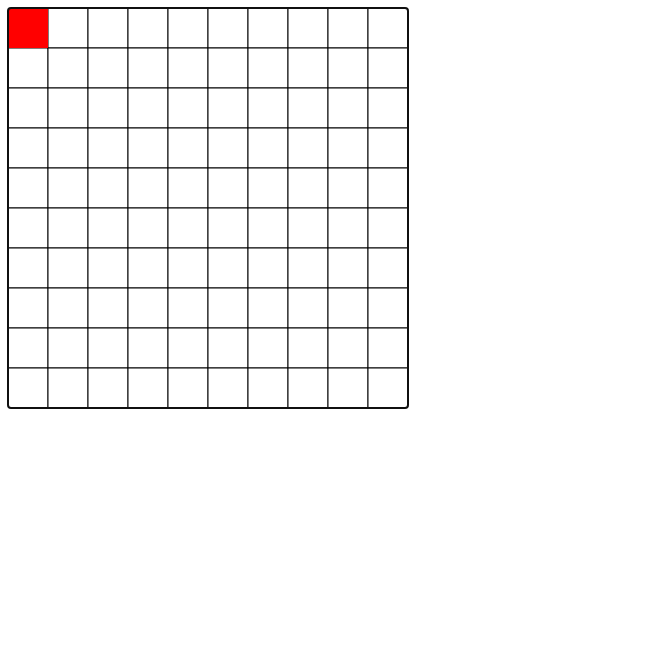
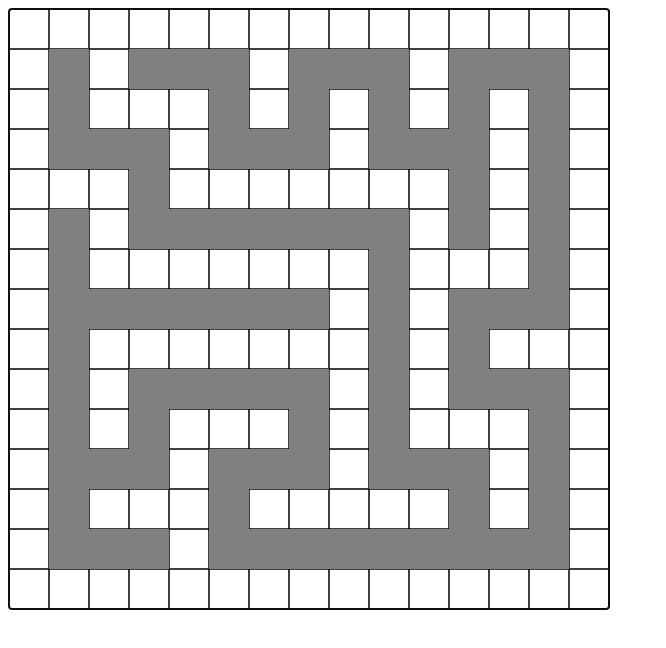
Before and after one commit to yangsnapify/pathfinder-js, a plain HTML site: page index.html in a window 1280 px wide. Shown: the whole page, without its empty margins (0-666 px from the left). Drawn offline with Linux system fonts and the light colour scheme.

Commit message:
add generateObs() & _dfs()

```diff
--- a/index.html
+++ b/index.html
@@ -1,12 +1,13 @@
 <!DOCTYPE html>
 <html lang="en">
+
 <head>
     <meta charset="UTF-8">
     <meta name="viewport" content="width=device-width, initial-scale=1.0">
     <title>Document</title>
 </head>
 <body>
-   <canvas id="map"></canvas>
+    <canvas id="map" style="border:1px solid #000;">></canvas>
 </body>
 
 <script>
@@ -14,9 +15,11 @@
 </script>
 <script>
     const map = new Path({
-        size: 10,
+        size: 15,
         map: document.getElementById("map"),
     });
-    map.run()
+    map.run();
+    console.log(map.state.mapGrid)
 </script>
+
 </html>
--- a/src/main.js
+++ b/src/main.js
@@ -29,6 +29,8 @@
       const d = this.initCanvasData();
       this.drawCvs(d);
       this.setUpControls(d);
+      this.generateObstacles(d);
+      this.drawObstacles(d);
     }
 
     createMap() {
@@ -36,14 +38,14 @@
         Array.from({ length: this.conf.size }, (_, j) => ({
           x: i,
           y: j,
-          value: 0,
+          value: 1,
         }))
       );
     }
 
     initCanvasData() {
       const cvs = this.conf.canvasMap;
-      cvs.setAttribute('tabindex','0');
+      cvs.setAttribute("tabindex", "0");
       cvs.focus();
       cvs.width = this.conf.size * this.state.cellSize;
       cvs.height = this.conf.size * this.state.cellSize;
@@ -53,23 +55,13 @@
 
     drawCell(cur, v) {
       const { ctx } = v;
-      ctx.fillRect(
-        cur.x * this.state.cellSize,
-        cur.y * this.state.cellSize,
-        this.state.cellSize,
-        this.state.cellSize
-      );
+      ctx.fillRect(cur.x * this.state.cellSize, cur.y * this.state.cellSize, this.state.cellSize, this.state.cellSize);
     }
     drawStroke(cur, v) {
       const { ctx } = v;
       ctx.strokeStyle = "black";
       ctx.lineWidth = 1;
-      ctx.strokeRect(
-        cur.x * this.state.cellSize,
-        cur.y * this.state.cellSize,
-        this.state.cellSize,
-        this.state.cellSize
-      );
+      ctx.strokeRect(cur.x * this.state.cellSize, cur.y * this.state.cellSize, this.state.cellSize, this.state.cellSize);
     }
 
     drawCvs(v) {
@@ -77,17 +69,12 @@
       for (let i = 0; i < this.conf.size; i++) {
         for (let j = 0; j < this.conf.size; j++) {
           const cur = this.state.mapGrid[i][j];
-          if (cur === 0) {
-            ctx.fillStyle = "red";
-          } else {
-            ctx.fillStyle = "white";
-          }
-          this.drawCell(cur, v);
+          ctx.strokeStyle = "#ddd";
           this.drawStroke(cur, v);
         }
       }
-      ctx.fillStyle = "red";
-      this.drawCell({ x: 0, y: 0 }, v);
+      // ctx.fillStyle = "grey";
+      // this.drawCell({ x: 0, y: 0 }, v);
     }
 
     setUpControls(v) {
@@ -95,47 +82,71 @@
       cvs.addEventListener("keydown", (e) => {
         switch (e.key) {
           case Direction.MOVE_UP:
-            this.state.positionY = Math.max(
-              0,
-              this.state.positionY - this.state.cellSize
-            );
+            this.state.positionY = Math.max(0, this.state.positionY - this.state.cellSize);
             break;
           case Direction.MOVE_DOWN:
-            this.state.positionY = Math.min(
-              cvs.height - this.state.cellSize,
-              this.state.positionY + this.state.cellSize
-            );
+            this.state.positionY = Math.min(cvs.height - this.state.cellSize, this.state.positionY + this.state.cellSize);
             break;
           case Direction.MOVE_LEFT:
-            this.state.positionX = Math.max(
-              0,
-              this.state.positionX - this.state.cellSize
-            );
+            this.state.positionX = Math.max(0, this.state.positionX - this.state.cellSize);
             break;
           case Direction.MOVE_RIGHT:
-            this.state.positionX = Math.min(
-              cvs.width - this.state.cellSize,
-              this.state.positionX + this.state.cellSize
-            );
+            this.state.positionX = Math.min(cvs.width - this.state.cellSize, this.state.positionX + this.state.cellSize);
             break;
         }
-        this.update(v);
+        // this.update(v);
       });
     }
 
     update(v) {
       const { ctx } = v;
       ctx.fillStyle = "red";
-      ctx.fillRect(
-        this.state.positionX,
-        this.state.positionY,
-        this.state.cellSize,
-        this.state.cellSize
-      );
+      ctx.fillRect(this.state.positionX, this.state.positionY, this.state.cellSize, this.state.cellSize);
     }
 
-    dfs() {
+    ensureWallConnectivity(x, y, direction) {
 
+    }
+
+    generateObstacles(v) {
+      const that = this;
+      const { ctx } = v;
+
+      function _dfs(x, y) {
+        that.state.mapGrid[x][y].value = 0;
+
+        const directions = [
+          [0, 2],
+          [0, -2],
+          [2, 0],
+          [-2, 0],
+        ].sort(() => Math.random() - 0.5);
+
+        for (let [dx, dy] of directions) {
+          const newX = x + dx;
+          const newY = y + dy;
+          if (newX >= 0 && newX < that.conf.size && newY >= 0 && newY < that.conf.size && that.state.mapGrid[newX][newY].value === 1) {
+            that.state.mapGrid[Math.floor(x + dx / 2)][Math.floor(y + dy / 2)].value = 0;
+            console.log('row', `${x},${y}`, "direction", `${dx},${dy}`, "newxy", `${newX},${newY}`);
+            ctx.fillStyle = "gray";
+            ctx.fillRect(newX * that.state.cellSize, newY * that.state.cellSize, that.state.cellSize, that.state.cellSize);
+            _dfs(newX, newY);
+          }
+        }
+      }
+      _dfs(1, 1);
+    }
+
+    drawObstacles(v) {
+      const { ctx } = v;
+      for (let i = 0; i < this.conf.size; i++) {
+        for (let j = 0; j < this.conf.size; j++) {
+          if (this.state.mapGrid[i][j].value === 0) {
+            ctx.fillStyle = "gray";
+            ctx.fillRect(i * this.state.cellSize, j * this.state.cellSize, this.state.cellSize, this.state.cellSize);
+          }
+        }
+      }
     }
   }
 
```
